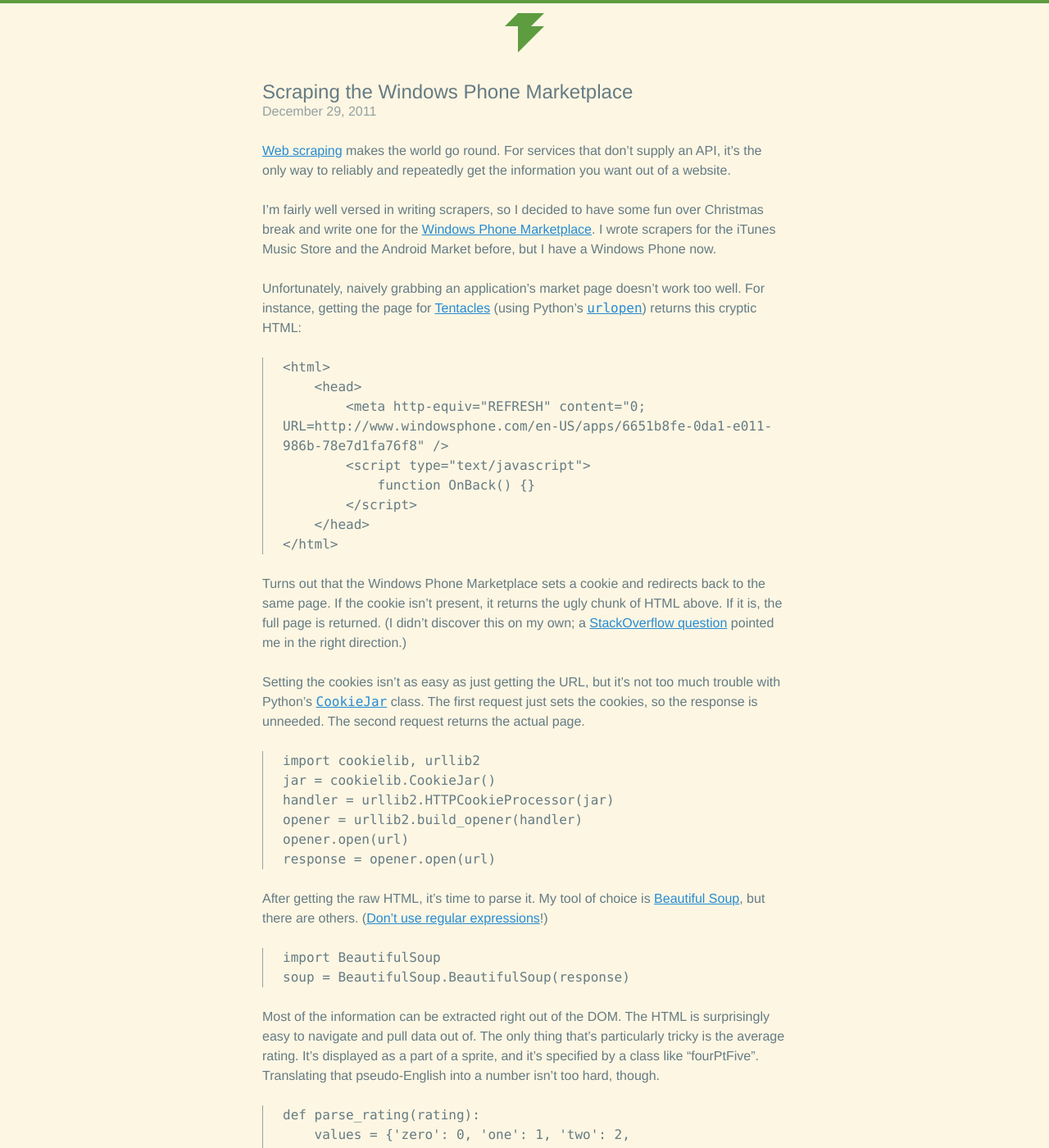
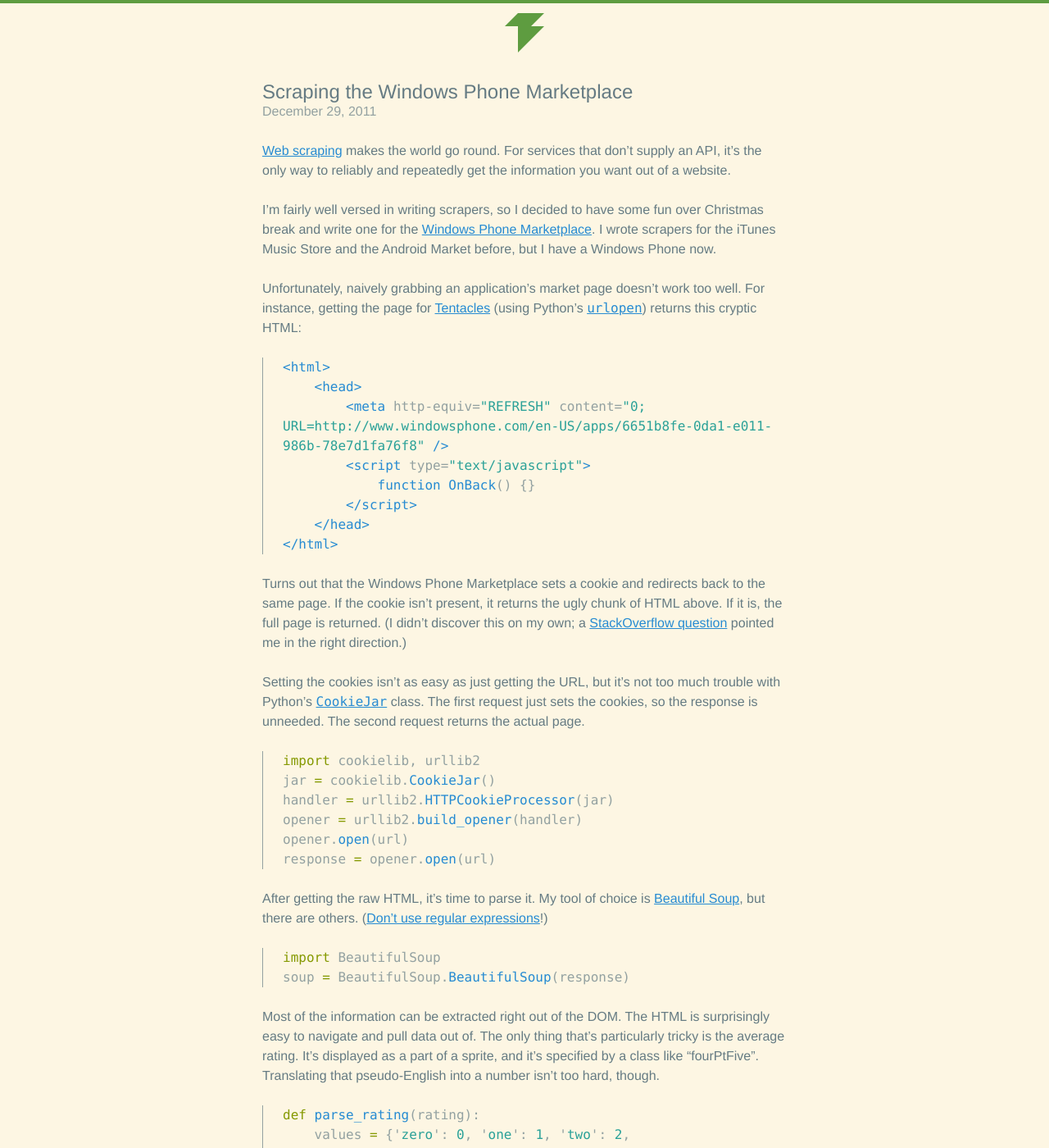
Before and after one commit to tfausak/tfausak.github.io, a Jekyll site: the page built from _posts/2011-12-29-scraping-the-windows-phone-marketplace.md, in a window 1280 px wide and 1400 px high. Shown: the whole window at 82% size. Built offline with Jekyll 4.4.1, drawn with Linux system fonts in a browser that asks for light colours; some of the changed text lies outside the part shown.

Commit message:
Apply final formatting.

```diff
--- a/_posts/2011-12-29-scraping-the-windows-phone-marketplace.md
+++ b/_posts/2011-12-29-scraping-the-windows-phone-marketplace.md
@@ -3,9 +3,9 @@
 title: Scraping the Windows Phone Marketplace
 ---
 
-[Web scraping][1] makes the world go round. For services that
-don't supply an API, it's the only way to reliably and repeatedly
-get the information you want out of a website.
+[Web scraping][1] makes the world go round. For services that don't
+supply an API, it's the only way to reliably and repeatedly get the
+information you want out of a website.
 
 I'm fairly well versed in writing scrapers, so I decided to have
 some fun over Christmas break and write one for the [Windows Phone
@@ -16,14 +16,16 @@
 work too well. For instance, getting the page for [Tentacles][3]
 (using Python's [`urlopen`][4]) returns this cryptic HTML:
 
-    <html>
-        <head>
-            <meta http-equiv="REFRESH" content="0; URL=http://www.windowsphone.com/en-US/apps/6651b8fe-0da1-e011-986b-78e7d1fa76f8" />
-            <script type="text/javascript">
-                function OnBack() {}
-            </script>
-        </head>
-    </html>
+{% highlight html %}
+<html>
+    <head>
+        <meta http-equiv="REFRESH" content="0; URL=http://www.windowsphone.com/en-US/apps/6651b8fe-0da1-e011-986b-78e7d1fa76f8" />
+        <script type="text/javascript">
+            function OnBack() {}
+        </script>
+    </head>
+</html>
+{% endhighlight %}
 
 Turns out that the Windows Phone Marketplace sets a cookie and
 redirects back to the same page. If the cookie isn't present, it
@@ -32,23 +34,27 @@
 question][5] pointed me in the right direction.)
 
 Setting the cookies isn't as easy as just getting the URL, but it's
-not too much trouble with Python's [`CookieJar`][6] class. The
-first request just sets the cookies, so the response is unneeded.
-The second request returns the actual page.
+not too much trouble with Python's [`CookieJar`][6] class. The first
+request just sets the cookies, so the response is unneeded. The
+second request returns the actual page.
 
-    import cookielib, urllib2
-    jar = cookielib.CookieJar()
-    handler = urllib2.HTTPCookieProcessor(jar)
-    opener = urllib2.build_opener(handler)
-    opener.open(url)
-    response = opener.open(url)
+{% highlight python %}
+import cookielib, urllib2
+jar = cookielib.CookieJar()
+handler = urllib2.HTTPCookieProcessor(jar)
+opener = urllib2.build_opener(handler)
+opener.open(url)
+response = opener.open(url)
+{% endhighlight %}
 
 After getting the raw HTML, it's time to parse it. My tool of choice
 is [Beautiful Soup][7], but there are others. ([Don't use regular
 expressions][8]!)
 
-    import BeautifulSoup
-    soup = BeautifulSoup.BeautifulSoup(response)
+{% highlight python %}
+import BeautifulSoup
+soup = BeautifulSoup.BeautifulSoup(response)
+{% endhighlight %}
 
 Most of the information can be extracted right out of the DOM. The
 HTML is surprisingly easy to navigate and pull data out of. The
@@ -57,13 +63,15 @@
 "fourPtFive". Translating that pseudo-English into a number isn't
 too hard, though.
 
-    def parse_rating(rating):
-        values = {'zero': 0, 'one': 1, 'two': 2,
-            'three': 3, 'four': 4, 'five': 5}
-        integer, fraction = rating.split('Pt')
-        integer = values[integer]
-        fraction = values[fraction.lower()]
-        return integer + (fraction / 10.0)
+{% highlight python %}
+def parse_rating(rating):
+    values = {'zero': 0, 'one': 1, 'two': 2,
+        'three': 3, 'four': 4, 'five': 5}
+    integer, fraction = rating.split('Pt')
+    integer = values[integer]
+    fraction = values[fraction.lower()]
+    return integer + (fraction / 10.0)
+{% endhighlight %}
 
 (I avoided putting all the boring data extraction inline with this
 post because it's not very interesting. If you're interested in the
@@ -75,21 +83,23 @@
 getting `n` pages will require `2n` requests. We can do better.
 Much better, in fact: `1 + n`.
 
-    if jar is None:
-        jar = cookielib.CookieJar()
-    handler = urllib2.HTTPCookieProcessor(jar)
-    opener = urllib2.build_opener(handler)
-    if not jar:
-        opener.open(url)
-    response = opener.open(url)
+{% highlight python %}
+if jar is None:
+    jar = cookielib.CookieJar()
+handler = urllib2.HTTPCookieProcessor(jar)
+opener = urllib2.build_opener(handler)
+if not jar:
+    opener.open(url)
+response = opener.open(url)
+{% endhighlight %}
 
 The first time a page is requested, the cookie jar will be created
 and filled. Every time after that, it'll just use the existing
 cookie jar and save a request.
 
 So, there you have it. Scraping the Windows Phone Marketplace through
-its website. The [full source code][9] is available if you want
-to poke around.
+its website. The [full source code][9] is available if you want to
+poke around.
 
 [1]: http://en.wikipedia.org/wiki/Web_scraping
 [2]: http://www.windowsphone.com/en-US/marketplace
```
